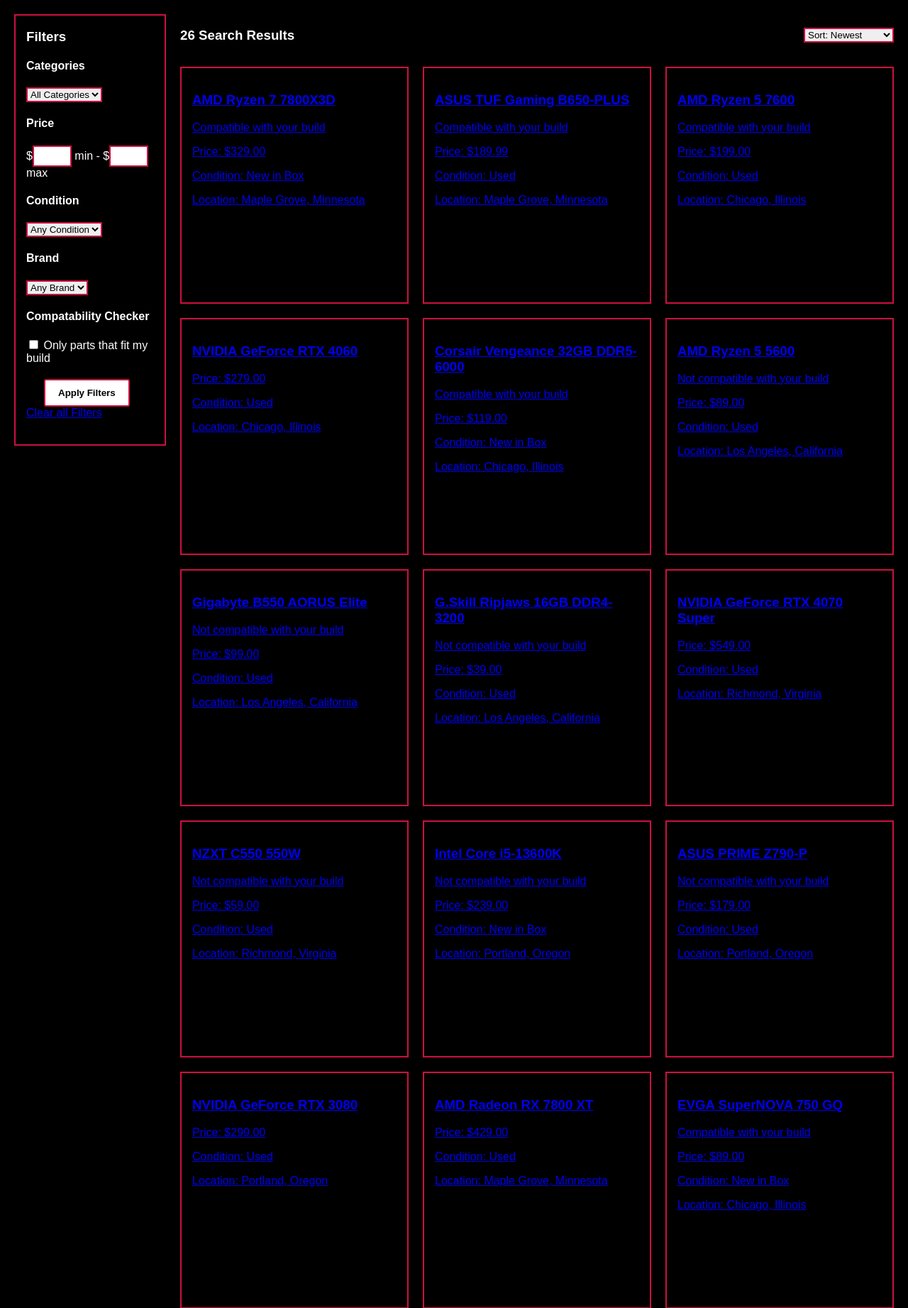
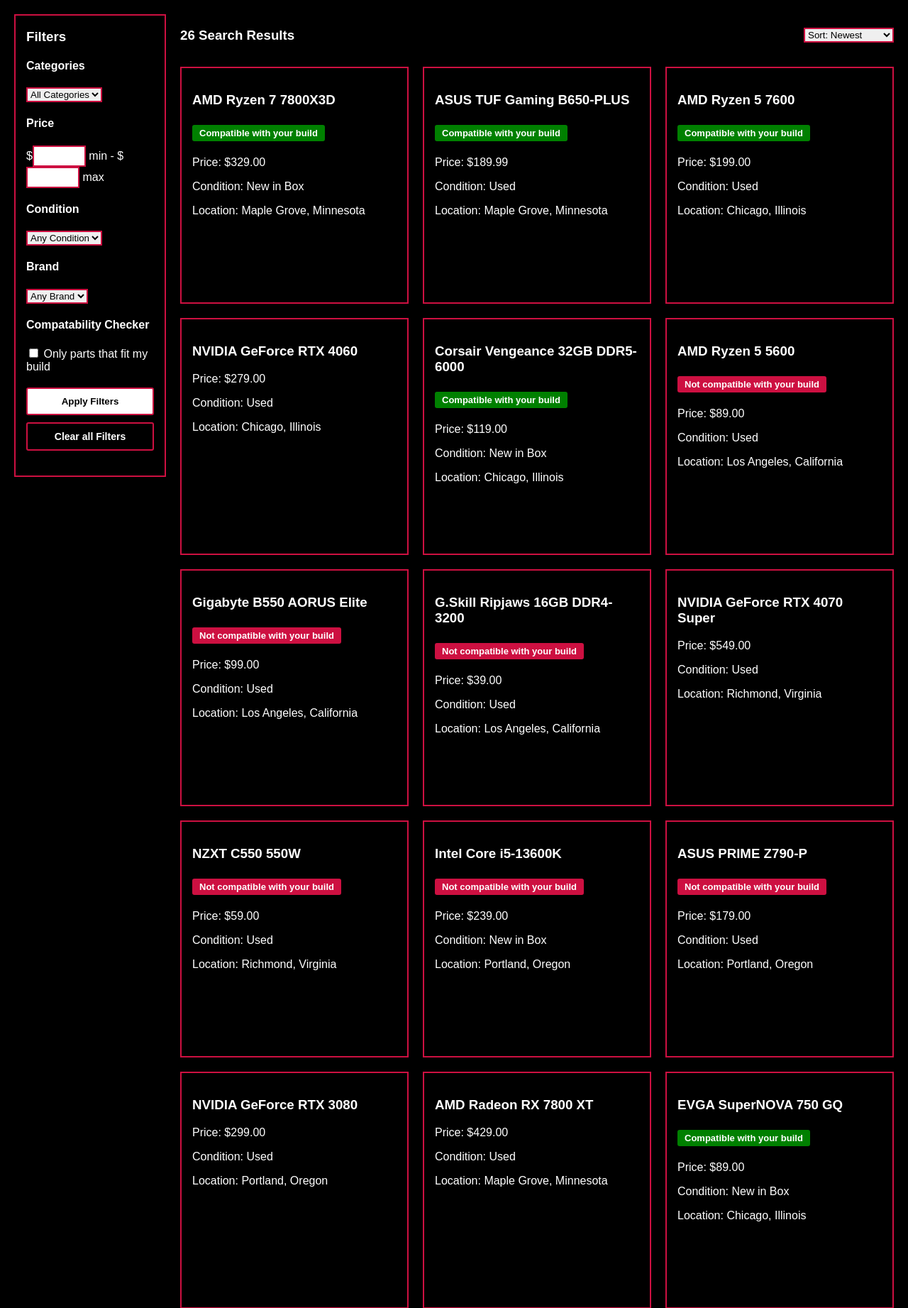
Before and after one commit to OceanusOdyseus/PartMatch, a PHP site: page /search.php in a window 1280 px wide. Shown: the part 122-1965 px from the top of the page at 71% size. Run offline with PHP 8.4, Linux system fonts and the light colour scheme; data comes from the database, SQL or seed files in the repository.

Commit message:
added styling and fixed some issues with format on index, profile and search.

```diff
--- a/index.php
+++ b/index.php
@@ -58,11 +58,7 @@ $listings = $stmt->fetchALL();
             <div class="listingGrid">
                 <?php foreach($listings as $row){ ?>
                    <a class="card" href="listing.php?id=<?php echo (int)$row['listing_id']; ?>">
-                    <img
-                        src="image/default-part.jpg"
-                        alt="Default PC part image"
-                    >
-                    <h3>PC part: <?php echo input($row['part_name']); ?></h3>
+                    <h3><?php echo input($row['part_name']); ?></h3>
                     <p>Price: $<?php echo input($row['asking_price']); ?></p>
                     <p>Condition: <?php echo input(condition_label($row['part_condition'])); ?></p>
                     <p>Location: <?php echo input($row['location']); ?></p>
--- a/profile.php
+++ b/profile.php
@@ -178,7 +178,7 @@ if($buildParts["cpu"] && $buildParts["mb"]){
                 <?php } else{ ?>
                     <?php foreach ($myListings as $row){ ?>
                         <p>
-                            <a href="listing.php?id=<?php echo (int)$row["listing_id"]; ?>">
+                            <a class ="my-listing" href="listing.php?id=<?php echo (int)$row["listing_id"]; ?>">
                                 <?php echo input($row["name"]); ?>
                             </a>
                             - $<?php echo number_format((float)$row["asking_price"], 2); ?>
--- a/search.php
+++ b/search.php
@@ -170,7 +170,7 @@ foreach($rows as $row){
 
         <div class="filter-group">
             <button type="submit">Apply Filters</button>
-            <a href="search.php">Clear all Filters</a>
+            <a class="clear-button" href="search.php">Clear all Filters</a>
         </div>
     </form>
 
--- a/style.css
+++ b/style.css
@@ -271,7 +271,7 @@ footer {
 
 .filter-group input[type=number]{
     padding: 8px;
-    width: 35px;
+    width: 55px;
     height: 10px;
     border: 2px solid var(--color-red);
 }
@@ -411,3 +411,159 @@ footer {
     border-top: 2px solid var(--color-red);
     color: var(--color-white);
 }
+
+/*---------------------------------------------------------------------------------Compatability badge---------------------------------------------------------------------------------*/
+
+.compatNoti{
+    display: inline-block;
+    padding: 4px 10px;
+    margin: 5px 0;
+    border-radius: 3px;
+    font-size: 13px;
+    font-weight: bold;
+}
+
+.compatNoti-ok{
+    background-color: green;
+    color: var(--color-white)
+}
+
+.compatNoti-no{
+    background-color: var(--color-red);
+    color: var(--color-white);
+}
+
+/*---------------------------------------------------------------------------------Cards links---------------------------------------------------------------------------------*/
+
+.card,
+.searchcard{
+    display: block;
+    color: var(--color-white);
+    text-decoration: none;
+}
+
+.searchcard:hover{
+    border-color: var(--color-white);
+}
+
+.card:hover{
+    border-color:var(--color-white);
+}
+
+/*---------------------------------------------------------------------------------listing page---------------------------------------------------------------------------------*/
+
+.listing-container a{
+    color: var(--color-white);
+}
+
+.listing-container a:hover{
+    color: var(--color-red);
+}
+
+.listing-container p{
+    margin: 8px 0;
+}
+
+.contact-box{
+    background-color: var(--color-white);
+    color: var(--color-black);
+    border-left: 4px solid var(--color-red);
+    border-radius: 3px;
+    padding: 12px 15px;
+    margin: 20px 0;
+}
+
+.contact-box h3{
+    margin-top: 0;
+}
+
+/*---------------------------------------------------------------------------------Search filter---------------------------------------------------------------------------------*/
+.filter-group button,
+.filter-group .clear-button{
+    display: block;
+    width: 100%;
+    box-sizing: border-box;
+    margin: 0;
+    text-align: center;
+}
+
+.filter-group .clear-button{
+    margin-top: 10px;
+    padding: 10px 18px;
+    border: 2px solid var(--color-red);
+    border-radius: 3px;
+    background-color: transparent;
+    color: var(--color-white);
+    text-decoration: none;
+    font-weight: bold;
+    font-size: 14px;
+}
+
+.filter-group .clear-button:hover{
+    background-color: var(--color-red);
+}
+
+/*---------------------------------------------------------------------------------Profile---------------------------------------------------------------------------------*/
+.profile-info{
+    margin-bottom: 25px;
+}
+
+.profile-info h3{
+    margin-bottom: 8px;
+    color: var(--color-red);
+}
+
+.profile-info p{
+    margin: 6px 0;
+}
+
+.profile-info a{
+    color:var(--color-white);
+}
+
+.profile-info a:hover{
+    color: var(--color-red);
+}
+
+.profile-info form{
+    display: flex;
+    flex-direction: column;
+    gap: 15px;
+    max-width: 400px;
+}
+
+.my-listing{
+    color: var(--color-white);
+    text-decoration: none;
+}
+
+.my-listing:hover{
+    color: var(--color-red)
+}
+
+/*---------------------------------------------------------------------------------categories---------------------------------------------------------------------------------*/
+.categories{
+    display: flex;
+    flex-wrap: wrap;
+    gap: 20px;
+    margin-top: 20px;
+}
+
+.categories a{
+    display: flex;
+    align-items: center;
+    justify-content: center;
+    width: 90px;
+    height: 90px;
+    border: 2px solid var(--color-red);
+    border-radius: 50%;
+    color: var(--color-white);
+    text-decoration: none;
+    font-size: 14px;
+    font-weight: bold;
+    text-align: center;
+}
+
+.categories a:hover{
+    color: var(--color-red);
+}
```
